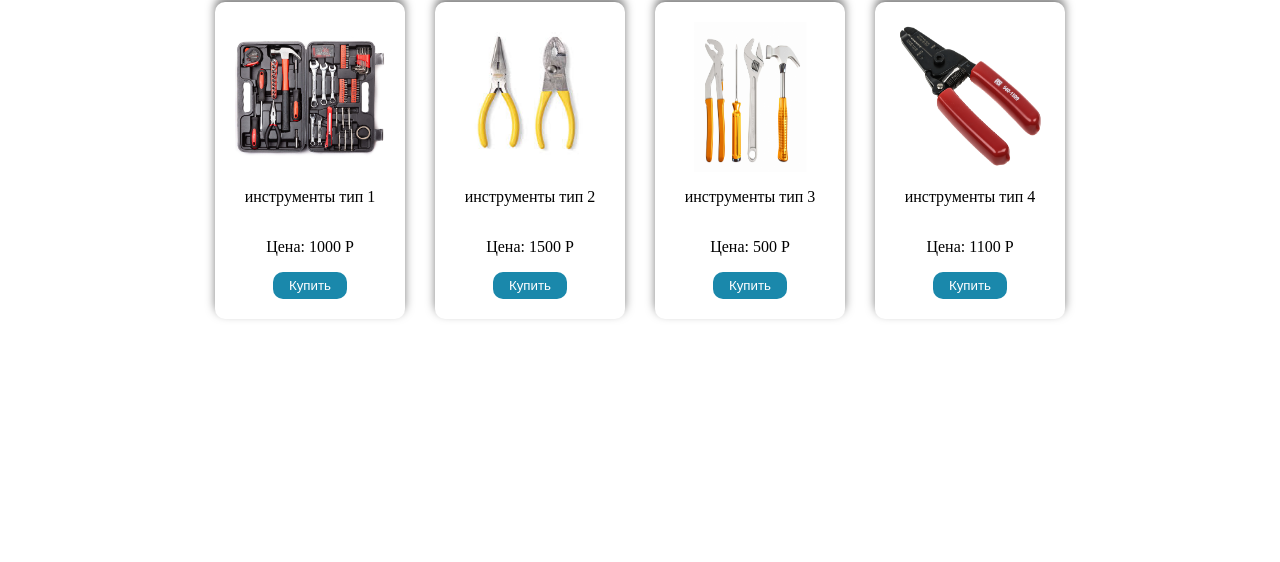
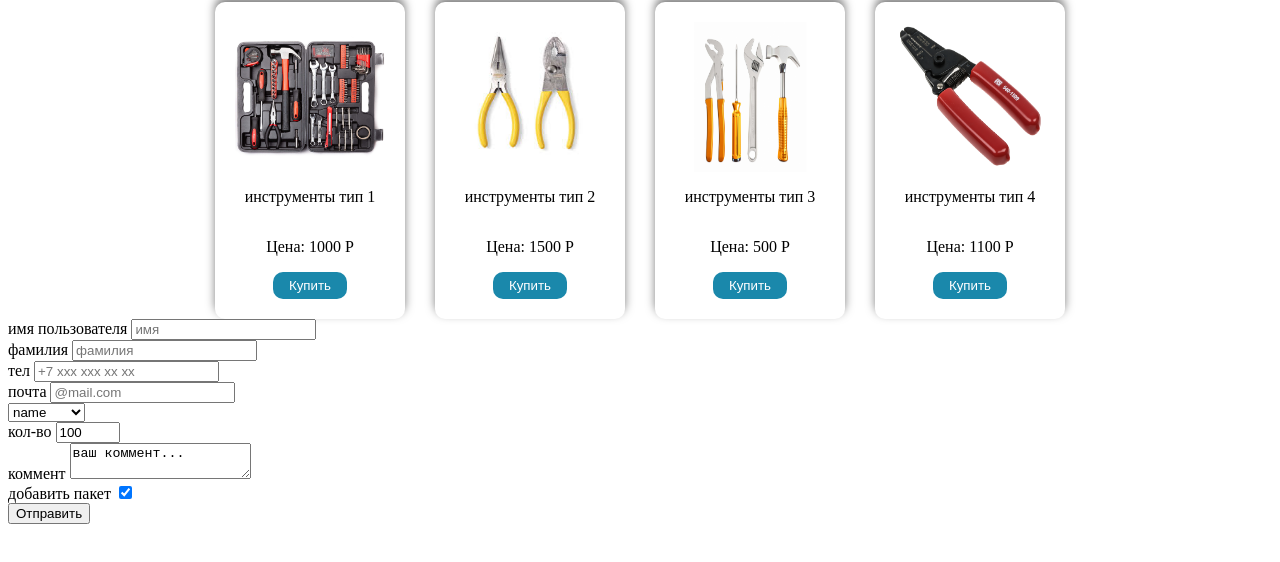
Before and after one commit to RomanOgurtsov/tools, a plain HTML site: page index.html in a window 1280 px wide. Shown: the part 106-668 px from the top of the page. Drawn offline with Linux system fonts and the light colour scheme.

Commit message:
Update index.html

```diff
--- a/index.html
+++ b/index.html
@@ -30,6 +30,7 @@
                 <p>Цена: 1000 Р</p>
                 <button>Купить</button>
             </div>
+
             <div class="product-item">
                 <img width="150" height="150" src="images/2.jpeg" alt="инструменты тип 2">
                 <p>инструменты тип 2</p>
@@ -49,6 +50,68 @@
                 <button>Купить</button>
             </div>
         </section>
+
+        <form action="#" class="user-form">
+
+            <div class="user-form_group">
+                <div class="user-form__item">
+                    <label for="user-name">имя пользователя</label>  <!—for="user-name"cсвязывает название поля с самим полем и наводит курсор!—>
+                    <input type="text" name="user-name" value="" id="user-name" placeholder="имя"> <!— placeholder= подсказка в поле !—>
+                </div>
+
+                <div class="user-form__item">
+                <label for="surname">фамилия</label>
+                <input type="text" name="surname" value="" id="surname" placeholder="фамилия">
+            </div>
+            </div>
+
+            <div class="user-form_group">
+                <div class="user-form__item">
+                    <label for="phone">тел</label>
+                    <input type="phone" name="phone" value="" id="phone" placeholder="+7 xxx xxx xx xx">
+                </div>
+
+                    <div class="user-form__item">
+                    <label for="email">почта</label>
+                    <input type="email" name="email" value="" id="email" placeholder="@mail.com">
+                </div>
+            </div>
+
+           <div class="user-form_group">
+            <div class="user-form__item">
+                <select name="type-products" id=""> <!— выпадающий список !—>
+                    <option value="name" selected>name</option> <!— элементы списка !—> <!— selected> будет показывать строку, в которой вставлен !—>
+                    <option value="tools">tools</option>
+                    <option value="materials">materials</option>
+                    <option value="all">all</option>
+                </select>
+            </div>
+
+                <div class="user-form__item">
+                <label for="amount">кол-во</label>
+                <input type="number" name="amount" value="100" id="amount" min="10" max="500" step="10"> <!— value=показывает дефолтное значение !—>
+            </div>
+           </div>
+
+            <div class="user-form_group">
+                <div class="user-form__item">
+                    <label for="comment">коммент</label> <!— создает большое поле ввода !—>
+                    <textarea id="comment">ваш коммент...</textarea>
+                </div>
+            </div>
+
+
+
+        <div class="user-form__item">
+            <label for="checkbox">добавить пакет</label>
+            <input type="checkbox" id="checkbox" checked/> <!— checkbox - галочка для выбора !—>
+        </div>
+
+        <div class="user-form__item">
+            <button type="submit">Отправить</button> <!— submit отправляет форму !—>
+        </div>
+
+        </form>
     </main>
     <footer></footer>
 </body>
```
